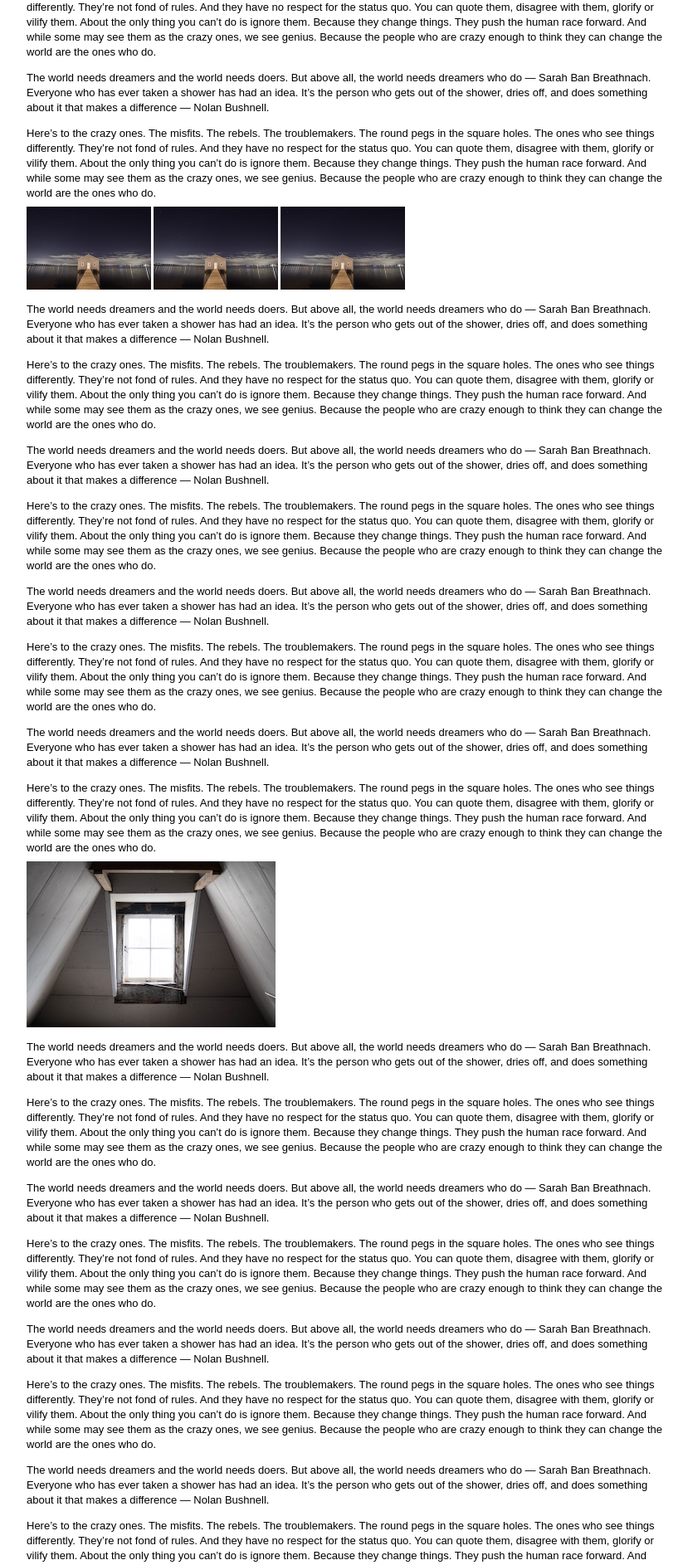
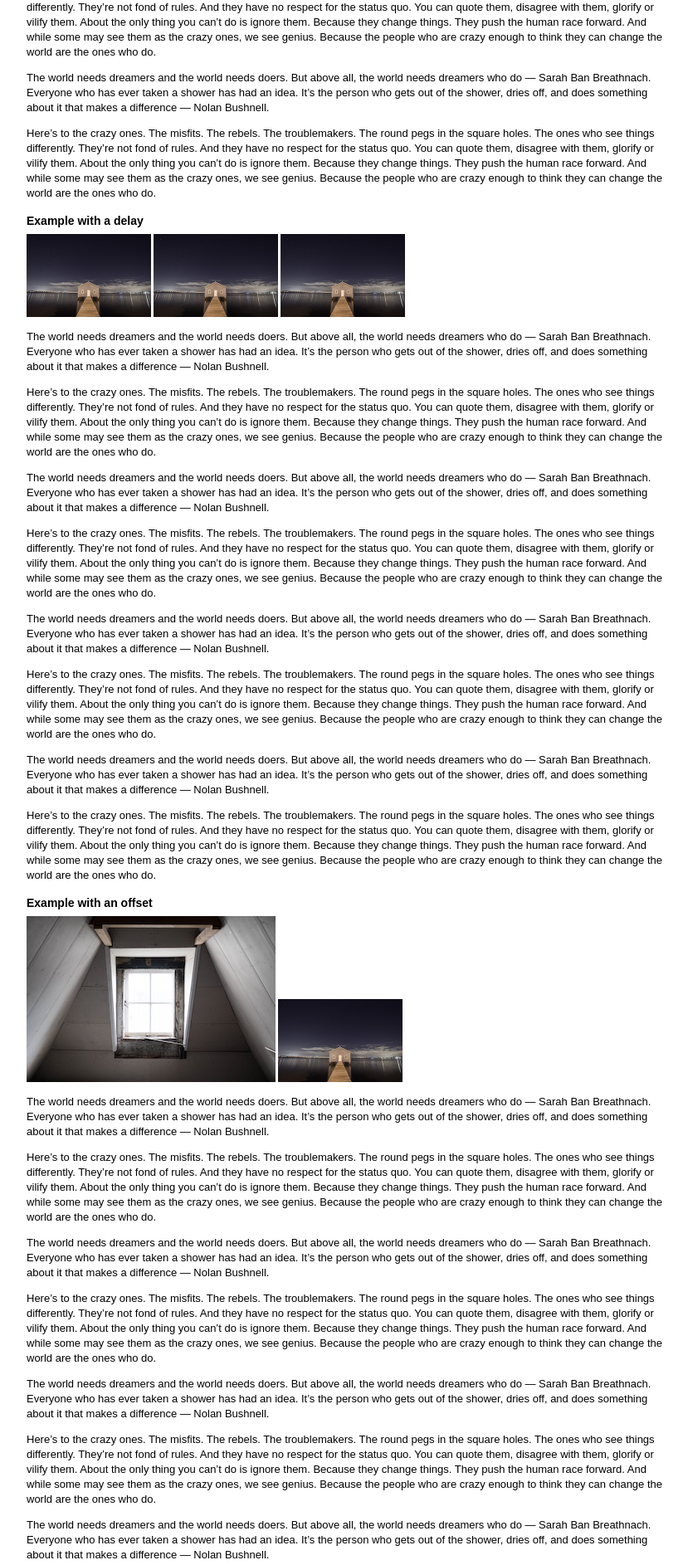
Before and after one commit to Darklg/JavaScriptUtilities, a Jekyll site: the page built from demos-scroll-animations.html, in a window 1280 px wide. Shown: the part 476-2362 px from the top of the page at 83% size, without its empty margins (218-1047 px from the left). Built offline with Jekyll 4.4.1, drawn with Linux system fonts in a browser that asks for light colours.

Commit message:
Vanilla - Scroll Anims v 0.2
* Add an offset on the element.

```diff
--- a/_layouts/default.html
+++ b/_layouts/default.html
@@ -22,7 +22,7 @@
 <script src="assets/js/vanilla-js/plugins/vanilla-fakeinputbox.js?v=0.2"></script>
 <script src="assets/js/vanilla-js/plugins/vanilla-responsive-images.js?v=0.2"></script>
 <script src="assets/js/vanilla-js/plugins/vanilla-sticky.js?v=0.4"></script>
-<script src="assets/js/vanilla-js/plugins/vanilla-scrollanims.js?v=0.1"></script>
+<script src="assets/js/vanilla-js/plugins/vanilla-scrollanims.js?v=0.2"></script>
 <!--[if lt IE 9 ]><script src="assets/js/vanilla-js/libs/vanilla-ie.js?v=0.3"></script><![endif]-->
 {% include after-head.html %}
 {{ content }}
--- a/demos-scroll-animations.html
+++ b/demos-scroll-animations.html
@@ -2,20 +2,20 @@
 layout: default
 ---
 <script>window.domReady(function(){
-    var scrollItems = document.querySelectorAll('img[height]');
+    var scrollItems = document.querySelectorAll('.has-scrollanim');
     var scrollAnim = new dkJSUScrollAnims(scrollItems, {});
 });
 </script>
 
 <style>
-img {
+.has-scrollanim {
     opacity: 0;
     -webkit-transition: all 0.5s ease;
     transition: all 0.5s ease;
     transform: translateX(30px);
 }
 
-img[data-active] {
+.has-scrollanim[data-active] {
     opacity: 0.99;
     transform: translateX(0);
 }
@@ -30,10 +30,11 @@
 <p>The world needs dreamers and the world needs doers. But above all, the world needs dreamers who do — Sarah Ban Breathnach. Everyone who has ever taken a shower has had an idea. It’s the person who gets out of the shower, dries off, and does something about it that makes a difference — Nolan Bushnell. </p>
 <p>Here’s to the crazy ones. The misfits. The rebels. The troublemakers. The round pegs in the square holes. The ones who see things differently. They’re not fond of rules. And they have no respect for the status quo. You can quote them, disagree with them, glorify or vilify them. About the only thing you can’t do is ignore them. Because they change things. They push the human race forward. And while some may see them as the crazy ones, we see genius. Because the people who are crazy enough to think they can change the world are the ones who do.</p>
 
+<h3>Example with a delay</h3>
 <div>
-    <img src="assets/img/image-1.jpg" height="100" width="150" alt="" />
-    <img data-delay="200" src="assets/img/image-1.jpg" height="100" width="150" alt="" />
-    <img data-delay="400" src="assets/img/image-1.jpg" height="100" width="150" alt="" />
+    <img class="has-scrollanim" src="assets/img/image-1.jpg" height="100" width="150" alt="" />
+    <img class="has-scrollanim" data-delay="200" src="assets/img/image-1.jpg" height="100" width="150" alt="" />
+    <img class="has-scrollanim" data-delay="400" src="assets/img/image-1.jpg" height="100" width="150" alt="" />
 </div>
 
 
@@ -46,7 +47,11 @@
 <p>The world needs dreamers and the world needs doers. But above all, the world needs dreamers who do — Sarah Ban Breathnach. Everyone who has ever taken a shower has had an idea. It’s the person who gets out of the shower, dries off, and does something about it that makes a difference — Nolan Bushnell. </p>
 <p>Here’s to the crazy ones. The misfits. The rebels. The troublemakers. The round pegs in the square holes. The ones who see things differently. They’re not fond of rules. And they have no respect for the status quo. You can quote them, disagree with them, glorify or vilify them. About the only thing you can’t do is ignore them. Because they change things. They push the human race forward. And while some may see them as the crazy ones, we see genius. Because the people who are crazy enough to think they can change the world are the ones who do.</p>
 
-<div><img src="assets/img/image-2.jpg" height="200" width="300" alt="" /></div>
+<h3>Example with an offset</h3>
+<div>
+<img class="has-scrollanim" data-offset="-200" src="assets/img/image-2.jpg" height="200" width="300" alt="" />
+<img class="has-scrollanim" data-offset="-100" data-delay="200" src="assets/img/image-1.jpg" height="100" width="150" alt="" />
+</div>
 
 <p>The world needs dreamers and the world needs doers. But above all, the world needs dreamers who do — Sarah Ban Breathnach. Everyone who has ever taken a shower has had an idea. It’s the person who gets out of the shower, dries off, and does something about it that makes a difference — Nolan Bushnell. </p>
 <p>Here’s to the crazy ones. The misfits. The rebels. The troublemakers. The round pegs in the square holes. The ones who see things differently. They’re not fond of rules. And they have no respect for the status quo. You can quote them, disagree with them, glorify or vilify them. About the only thing you can’t do is ignore them. Because they change things. They push the human race forward. And while some may see them as the crazy ones, we see genius. Because the people who are crazy enough to think they can change the world are the ones who do.</p>
@@ -57,4 +62,4 @@
 <p>The world needs dreamers and the world needs doers. But above all, the world needs dreamers who do — Sarah Ban Breathnach. Everyone who has ever taken a shower has had an idea. It’s the person who gets out of the shower, dries off, and does something about it that makes a difference — Nolan Bushnell. </p>
 <p>Here’s to the crazy ones. The misfits. The rebels. The troublemakers. The round pegs in the square holes. The ones who see things differently. They’re not fond of rules. And they have no respect for the status quo. You can quote them, disagree with them, glorify or vilify them. About the only thing you can’t do is ignore them. Because they change things. They push the human race forward. And while some may see them as the crazy ones, we see genius. Because the people who are crazy enough to think they can change the world are the ones who do.</p>
 
-<div><img src="assets/img/image-3.jpg" height="200" width="300" alt="" /></div>
+<div><img class="has-scrollanim" src="assets/img/image-3.jpg" height="200" width="300" alt="" /></div>
```
Also changed, not shown: assets/js/vanilla-js/plugins/vanilla-scrollanims.js.
